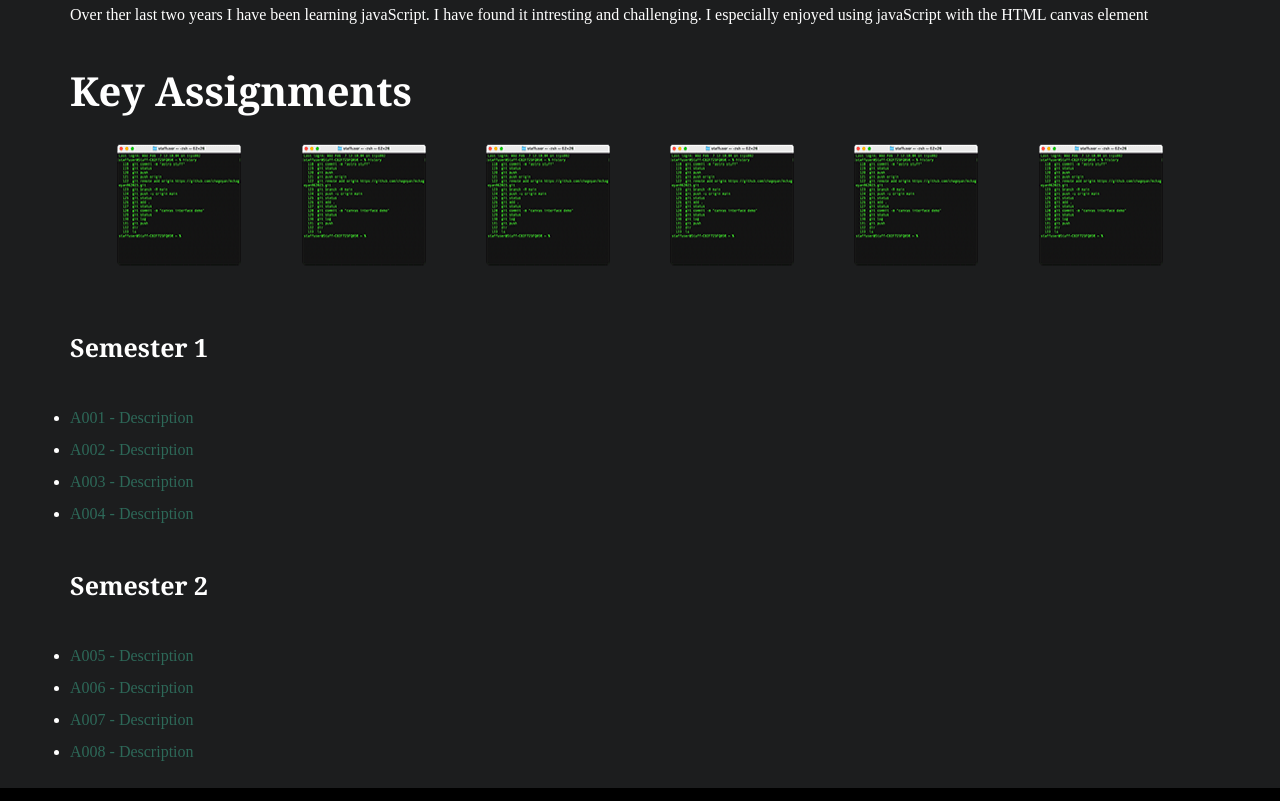
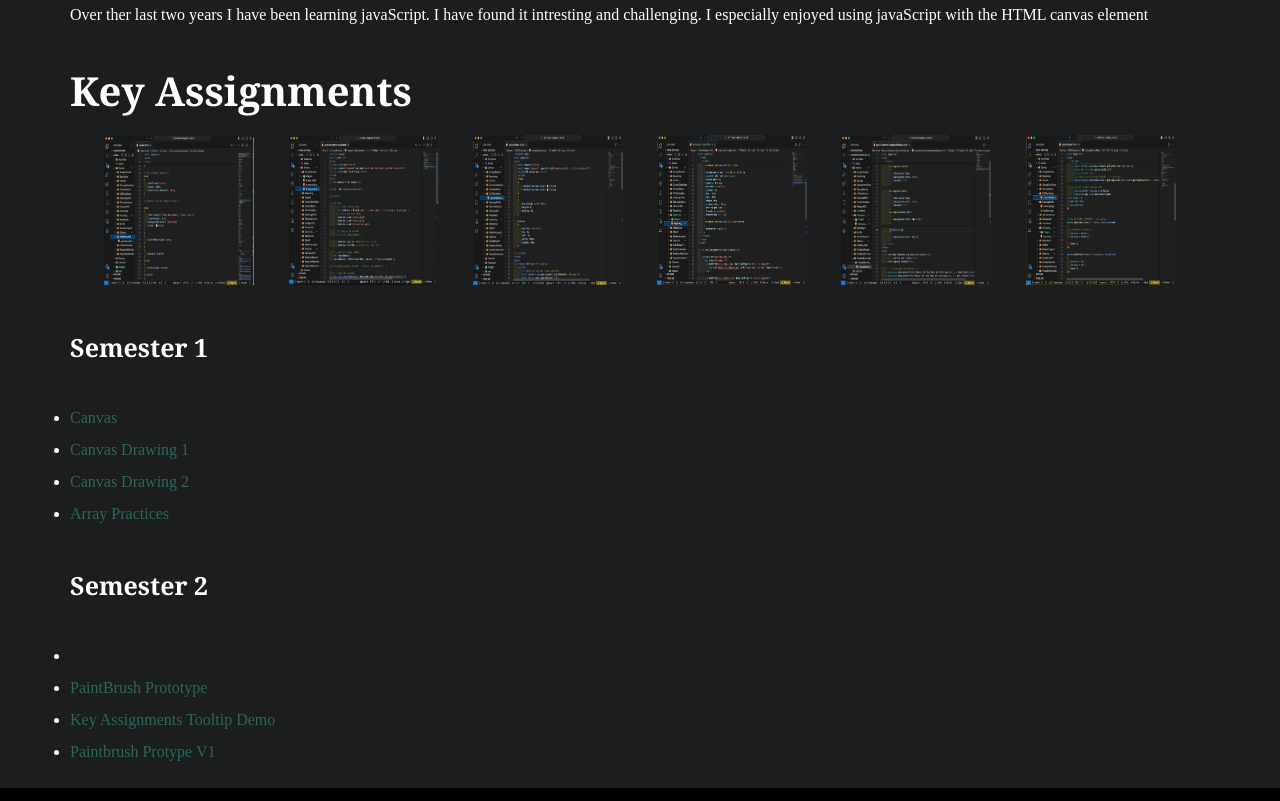
Before and after one commit to topairy/CarmonaIAstro, an Astro site: page / in a window 1280 px wide. Shown: the part 1059-1860 px from the top of the page. Built offline with nearby package versions, Linux system fonts and the light colour scheme; Astro itself is replaced by a stand-in of ours.

Commit message:
new changes

```diff
--- a/src/components/Semesters.astro
+++ b/src/components/Semesters.astro
@@ -8,46 +8,48 @@
 
                 <a href="https://chsserver01.org/2023/icarmona062023/Activities/PaintbrushProtypeV1/paintbrushv1.html"
                 data-tooltip="Paintbrush Protype V1">
-                    <img src="/images/thumbnail.gif" alt="VS Code " class="thumb">
+                    <img src="/images/pv1.png" alt="VS Code " class="thumb">
                 </a>
 
                 <a href="https://chsserver01.org/2023/icarmona062023/Demos/ArraysReview/arraysreviewforeach.html"
                 data-tooltip="Random Fruit Generator">
-                <img src="/images/thumbnail.gif" alt="Git " class="thumb">
+                <img src="/images/randomfruit.png" alt="Git " class="thumb">
             </a>
 
                 <a href="https://chsserver01.org/2023/icarmona062023/Demos/CSSVariables/cssvariables.html"
                 data-tooltip="Terminal Assignment">
-                <img src="/images/thumbnail.gif" alt="Markdown" class="thumb">
+                <img src="/images/variable.png" alt="Markdown" class="thumb">
             </a>
 
-                <a href="https://yahoo.com" data-tooltip="Terminal Assignment">
-                <img src="/images/thumbnail.gif" alt="JavaScript" class="thumb">
+                <a href="https://chsserver01.org/2023/icarmona062023/Demos/KeyAssignments/keyassignments.html"
+                data-tooltip="Key Assignments Tooltip Demo">
+                <img src="/images/key.png" alt="JavaScript" class="thumb">
             </a>
 
-                <a href="https://yahoo.com" data-tooltip="Terminal Assignment">
-                <img src="/images/thumbnail.gif" alt="PhotoShop" class="thumb">
+                <a href="https://chsserver01.org/2023/icarmona062023/Demos/PseudoElements/PseudoElementsDataAttributes/pseudoelementsdataattributes.html" data-tooltip="Pseudo Elements and Data Attributes">
+                <img src="/images/Elements.png" alt="PhotoShop" class="thumb">
             </a>
 
-                <a href="https://yahoo.com" data-tooltip="Terminal Assignment">
-                <img src="/images/thumbnail.gif" alt="Github" class="thumb">
+                <a href="https://chsserver01.org/2023/icarmona062023/Demos/CSSVariables/cssvariables.html"
+                data-tooltip="PaintBrush Prototype">
+                <img src="/images/css.png" alt="Github" class="thumb">
             </a>
             </div>
         </section>
 
         <h3>Semester 1</h3>
         <ul class="assignments">
-            <li><a href="#" target="new">A001 - Description</a></li>
-            <li><a href="#" target="new">A002 - Description</a></li>
-            <li><a href="#" target="new">A003 - Description</a></li>
-            <li><a href="#" target="new">A004 - Description</a></li>
+            <li><a href="#" target="new">Canvas</a></li>
+            <li><a href="#" target="new">Canvas Drawing 1</a></li>
+            <li><a href="#" target="new">Canvas Drawing 2</a></li>
+            <li><a href="#" target="new">Array Practices</a></li>
         </ul>
         <h3>Semester 2</h3>
         <ul class="assignments">
-            <li><a href="#" target="new">A005 - Description</a></li>
-            <li><a href="#" target="new">A006 - Description</a></li>
-            <li><a href="#" target="new">A007 - Description</a></li>
-            <li><a href="#" target="new">A008 - Description</a></li>
+            <li><a href="#" target="new"></a></li>
+            <li><a href="#" target="new">PaintBrush Prototype</a></li>
+            <li><a href="#" target="new">Key Assignments Tooltip Demo</a></li>
+            <li><a href="#" target="new">Paintbrush Protype V1</a></li>
         </ul>
     </div>
     <!-- End semester container -->
```
Also changed, not shown: public/images/Elements.png (added), public/images/css.png (added), public/images/key.png (added), public/images/pv1.png (added), public/images/randomfruit.png (added), public/images/variable.png (added).
